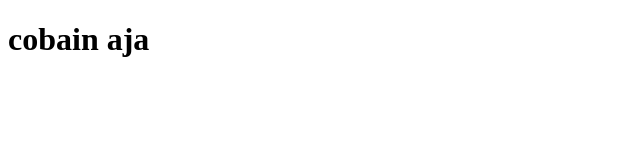
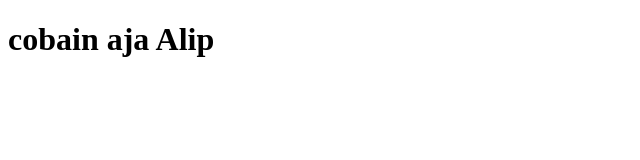
Before and after one commit to prasetyoedi/alterra-coba, a plain HTML site: page index.html in a window 1280 px wide. Shown: the whole page, without its empty margins (0-640 px from the left). Drawn offline with Linux system fonts and the light colour scheme.

Commit message:
Test Konflik

```diff
--- a/index.html
+++ b/index.html
@@ -8,7 +8,7 @@
 </head>
 
 <body>
-    <h1>cobain aja</h1>
+    <h1>cobain aja Alip</h1>
 </body>
 
 </html>
```
